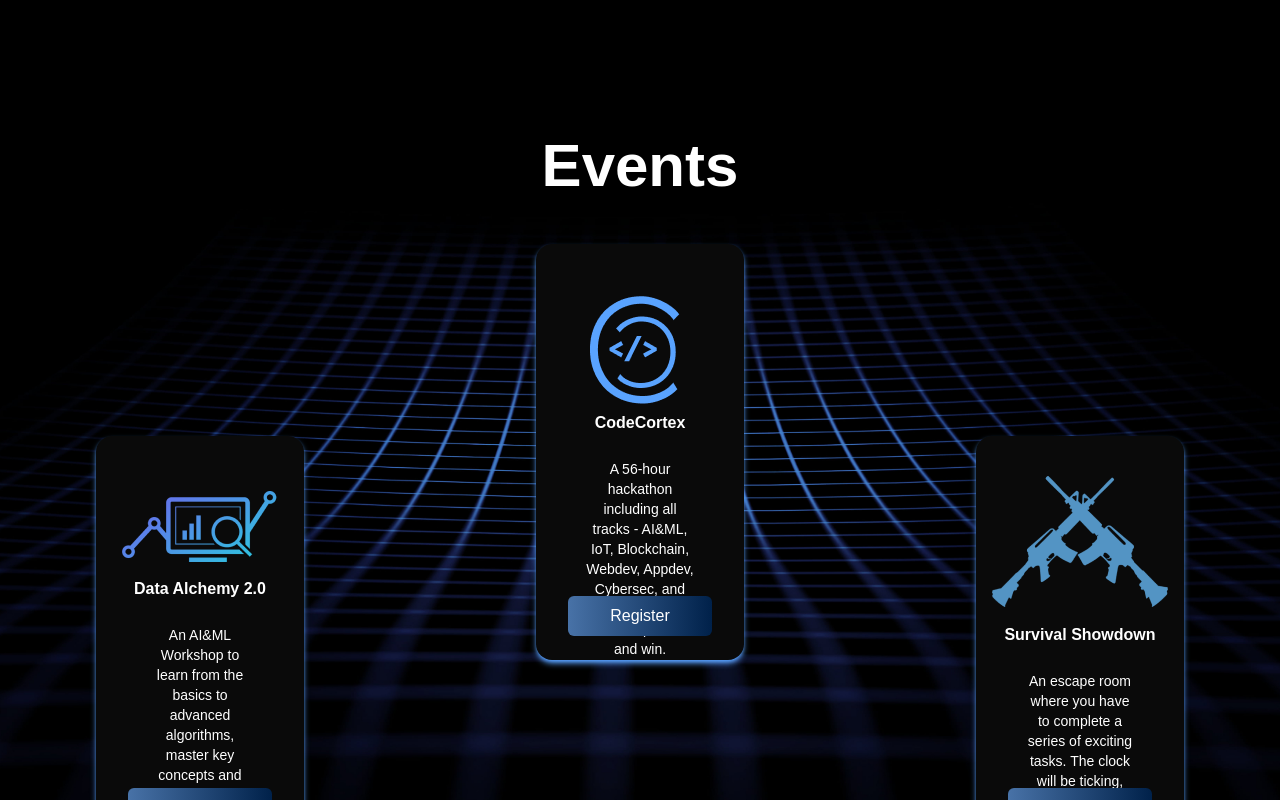
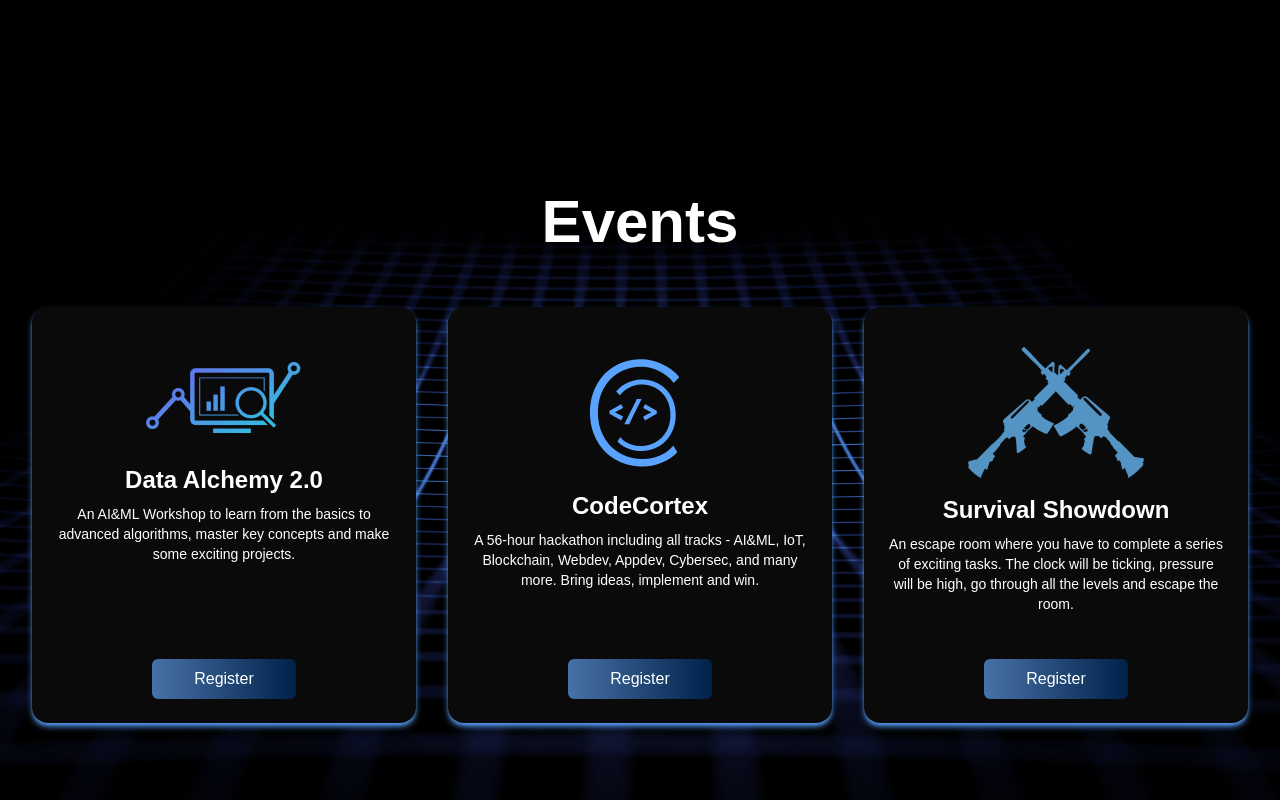
Before and after one commit to vishalpokuri/TAM_Gravitas_page, a React (Create React App) app: page / in a window 1280 px wide. Shown: the part 1000-1800 px from the top of the page. Built offline with nearby package versions, Linux system fonts and the light colour scheme.

Commit message:
Added mobile responsiveness

```diff
--- /dev/null
+++ b/src/components/About.js
@@ -0,0 +1,23 @@
+import bg from "../images/bluegrid.png";
+export default function About() {
+  return (
+    <div
+      className="w-screen h-screen bg-black bg-cover bg-center flex flex-col items-center text-white md:mt-36 mb-6 "
+      style={{ backgroundImage: `url(${bg})` }}
+    >
+      <h2 className="text-4xl md:text-6xl leading-tight mt-32">ABOUT</h2>
+      <div className="text-md p-8 w-5/6 rounded-xl bg-cardbg bg-opacity-70 h-2/4 mt-16 font-extralight md:text-center md:p-16 md:w-4/6 text-white md:text-2xl ">
+        <span className="text-white">
+          The AI&ML Club is a dynamic student-led organization dedicated to
+          fostering a deep understanding and appreciation for Artificial
+          Intelligence and Machine Learning technologies among students at
+          Vellore Institute of Technology, Vellore. Established with the vision
+          of nurturing a community of learners, innovators, and problem solvers,
+          our club serves as a hub for exploring the fascinating intersection of
+          AI and ML with various domains such as healthcare, finance, education,
+          and more
+        </span>
+      </div>
+    </div>
+  );
+}
--- a/src/components/Button.js
+++ b/src/components/Button.js
@@ -1,7 +1,7 @@
 export function Button({ className, what, onClick }) {
   return (
     <button
-      className={`bg-gradient-to-r from-start to-end font-extralight p-2 rounded-md w-36 transform transition-transform duration-300 hover:-translate-y-2 ${className}`}
+      className={`bg-gradient-to-r from-start to-end font-light p-2 rounded-md w-36 transform transition-transform duration-300 hover:-translate-y-2 ${className} text-white `}
       onClick={onClick}
     >
       {what}
--- a/src/components/Card.js
+++ b/src/components/Card.js
@@ -1,21 +1,15 @@
 import { Button } from "./Button";
 import { Link } from "react-router-dom";
+
 export function EventCard(props) {
   return (
-    <div
-      className={`relative flex flex-col w-full md:w-1/3 h-[26rem] mx-4 md:mx-24 bg-cardbg items-center rounded-2xl shadow-md shadow-phcolor ${props.explicit}`}
-    >
-      <img
-        src={props.image}
-        alt={props.alt}
-        className={`mt-10 ${props.imageexplicit}`}
-      />
-      <h2>{props.title}</h2> <br />
-      <p className="font-extralight px-12 text-center text-sm">{props.desc}</p>
-      <Link
-        to={`/registration-${props.where}`}
-        className="absolute bottom-6 mt-0"
-      >
+    <div className="flex flex-col w-full md:w-1/3 h-[26rem] bg-cardbg items-center rounded-2xl shadow-md shadow-phcolor mx-auto max-w-sm">
+      <img src={props.image} alt={props.alt} className="mt-10 mb-4" />
+      <h2 className="text-2xl font-bold mb-2 text-white">{props.title}</h2>
+      <p className="font-extralight px-6 text-center text-sm text-white flex-grow">
+        {props.desc}
+      </p>
+      <Link to={`/registration-${props.where}`} className="mb-6 mt-4">
         <Button what="Register" />
       </Link>
     </div>
--- a/src/pages/Home.js
+++ b/src/pages/Home.js
@@ -7,7 +7,7 @@ import { EventCard } from "../components/Card";
 import Contact from "../components/contact";
 import { Welcome } from "../components/Welcome";
 import Nav from "../components/Nav";
-
+import About from "../components/About";
 export function Home() {
   const eventsRef = useRef(null);
   const scrollToEvents = () => {
@@ -19,32 +19,77 @@ export function Home() {
       );
     }
   };
+
   return (
     <>
       <Nav />
       <Welcome scrollToEvents={scrollToEvents} />
       <div className="w-screen h-60 bg-black flex flex-col items-center text-white">
-        <h2 className=" text-4xl md:text-6xl leading-tight ">SPONSOR BROs</h2>
+        <h2 className="text-4xl md:text-6xl leading-tight">SPONSOR BROs</h2>
       </div>
+
+      {/* Large screens: One background div for all cards */}
       <div
-        className="w-screen h-screen bg-black bg-cover bg-center flex flex-col items-center text-white"
+        className="hidden md:block w-screen min-h-screen bg-black bg-cover bg-center"
         style={{ backgroundImage: `url(${bg})` }}
       >
+        <div className="container mx-auto px-4">
+          <h2
+            ref={eventsRef}
+            className="text-6xl leading-tight mb-12 text-white text-center pt-12"
+          >
+            Events
+          </h2>
+          <div className="flex flex-row justify-between">
+            <EventCard
+              image={data_alchemy}
+              alt="Data Alchemy"
+              title="Data Alchemy 2.0"
+              desc="An AI&ML Workshop to learn from the basics to advanced algorithms, master key concepts and make some exciting projects."
+              where="DataAlchemy"
+            />
+            <EventCard
+              image={codecortex}
+              alt="Code Cortex"
+              title="CodeCortex"
+              desc="A 56-hour hackathon including all tracks - AI&ML, IoT, Blockchain, Webdev, Appdev, Cybersec, and many more. Bring ideas, implement and win."
+              where="CodeCortex"
+            />
+            <EventCard
+              image={survival}
+              alt="Survival Showdown"
+              title="Survival Showdown"
+              where="SurvivalShowdown"
+              desc="An escape room where you have to complete a series of exciting tasks. The clock will be ticking, pressure will be high, go through all the levels and escape the room."
+            />
+          </div>
+        </div>
+      </div>
+
+      {/* Small screens: Separate background div for each card */}
+      <div className="md:hidden">
         <h2
-          id="events"
           ref={eventsRef}
-          className="text-4xl md:text-6xl leading-tight  mb-12"
+          className="text-4xl leading-tight mb-12 text-white text-center pt-12 bg-black"
         >
           Events
         </h2>
-        <div className="grid grid-cols-1 gap-10 md:flex md:flex-row justify-between">
+        <div
+          className="w-screen bg-black bg-cover bg-center py-12"
+          style={{ backgroundImage: `url(${bg})` }}
+        >
           <EventCard
-            explicit="mt-12 md:mt-48"
             image={data_alchemy}
             alt="Data Alchemy"
             title="Data Alchemy 2.0"
             desc="An AI&ML Workshop to learn from the basics to advanced algorithms, master key concepts and make some exciting projects."
+            where="DataAlchemy"
           />
+        </div>
+        <div
+          className="w-screen bg-black bg-cover bg-center py-12"
+          style={{ backgroundImage: `url(${bg})` }}
+        >
           <EventCard
             image={codecortex}
             alt="Code Cortex"
@@ -52,9 +97,12 @@ export function Home() {
             desc="A 56-hour hackathon including all tracks - AI&ML, IoT, Blockchain, Webdev, Appdev, Cybersec, and many more. Bring ideas, implement and win."
             where="CodeCortex"
           />
+        </div>
+        <div
+          className="w-screen bg-black bg-cover bg-center py-12"
+          style={{ backgroundImage: `url(${bg})` }}
+        >
           <EventCard
-            explicit="mt-12 md:mt-48"
-            imageexplicit="mb-4"
             image={survival}
             alt="Survival Showdown"
             title="Survival Showdown"
@@ -63,24 +111,7 @@ export function Home() {
           />
         </div>
       </div>
-      <div
-        className="w-screen h-screen bg-black bg-cover bg-center flex flex-col items-center text-white mt-36 mb-6 "
-        style={{ backgroundImage: `url(${bg})` }}
-      >
-        <h2 id="about" className="text-6xl leading-tight mt-32">ABOUT</h2>
-        <div className="w-4/6 bg-cardbg bg-opacity-70 h-2/4 mt-16 font-extralight text-2xl p-16 text-center ">
-          <span className="text-white">
-            The AI&ML Club is a dynamic student-led organization dedicated to
-            fostering a deep understanding and appreciation for Artificial
-            Intelligence and Machine Learning technologies among students at
-            Vellore Institute of Technology, Vellore. Established with the
-            vision of nurturing a community of learners, innovators, and problem
-            solvers, our club serves as a hub for exploring the fascinating
-            intersection of AI and ML with various domains such as healthcare,
-            finance, education, and more
-          </span>
-        </div>
-      </div>
+      <About />
       <Contact />
     </>
   );
--- a/tailwind.config.js
+++ b/tailwind.config.js
@@ -11,6 +11,9 @@ module.exports = {
         cardbg: "#0A0A0A",
         phcolor: "#59A3FF",
       },
+      backgroundImage: {
+        gridbg: "url('C:Users/visha/tam_landingpagesrcimages/bluegrid.png')",
+      },
     },
   },
   plugins: [],
```
Also changed, not shown: src/components/contact.js (+20 -18 lines).
